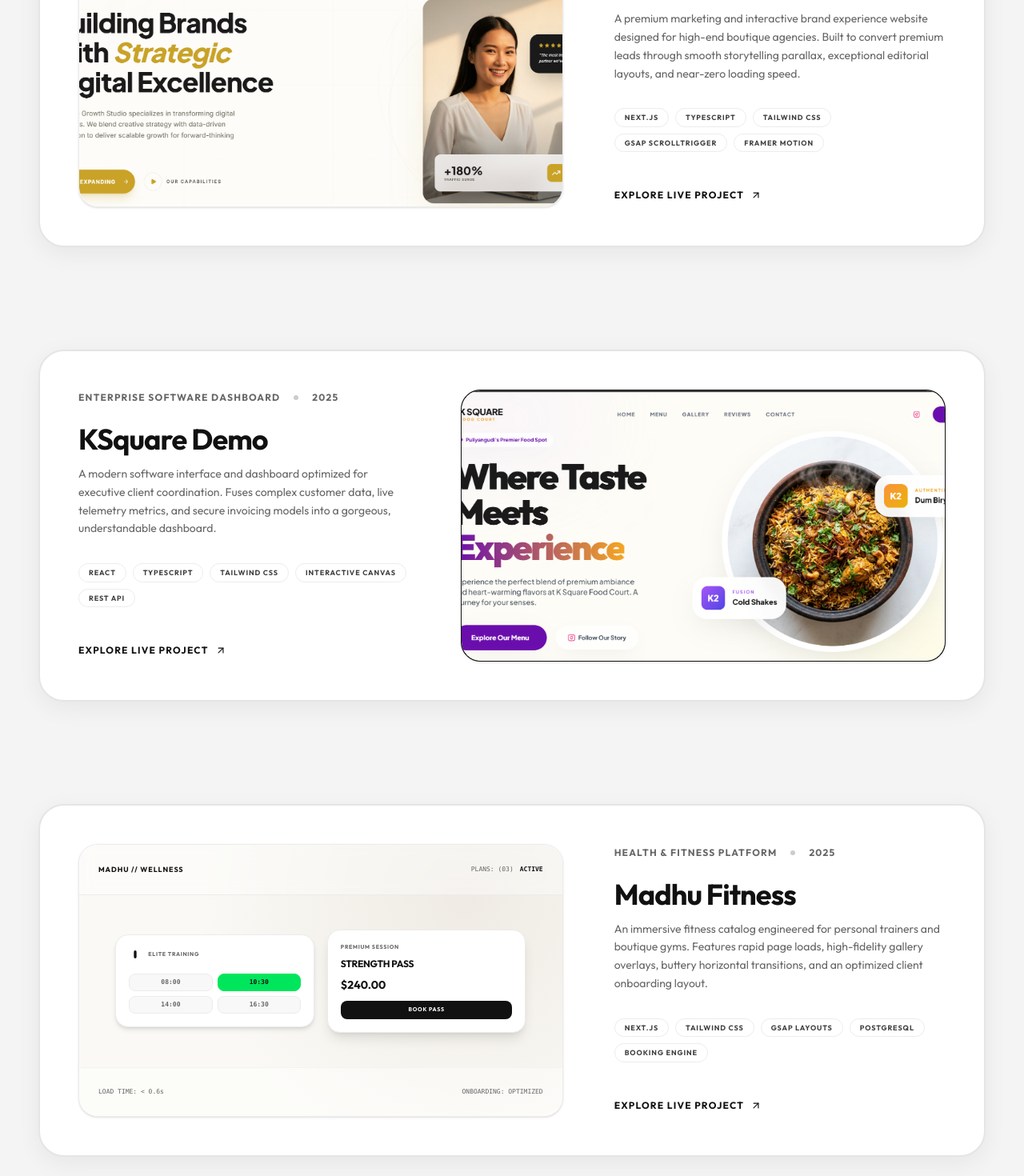
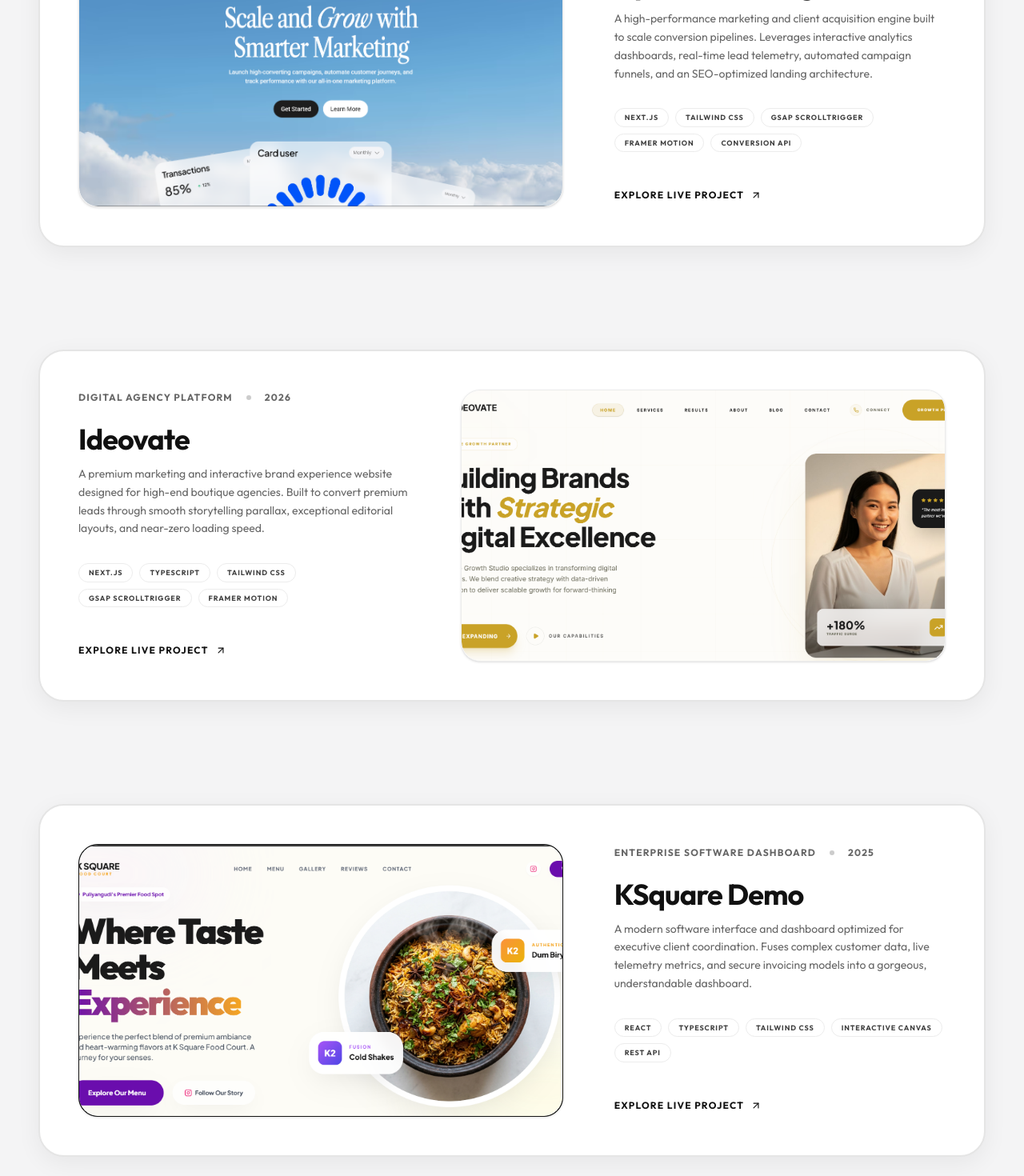
Before and after one commit to buildwithvino/Webportfolio, a Next.js app: page / in a window 1280 px wide. Shown: the part 1320-2790 px from the top of the page at 80% size. Built offline with nearby package versions, Linux system fonts and the light colour scheme; a web font is replaced by a local one.

Commit message:
feat: replace Madhu Fitness with Apex Marketing and update project showcase

```diff
--- a/src/components/WorkShowcase.tsx
+++ b/src/components/WorkShowcase.tsx
@@ -22,6 +22,16 @@ interface Project {
 export default function WorkShowcase() {
   const projects: Project[] = [
     {
+      id: "apexmarketing",
+      name: "Apex Marketing",
+      category: "Performance Marketing Platform",
+      year: "2025",
+      description: "A high-performance marketing and client acquisition engine built to scale conversion pipelines. Leverages interactive analytics dashboards, real-time lead telemetry, automated campaign funnels, and an SEO-optimized landing architecture.",
+      tech: ["Next.js", "Tailwind CSS", "GSAP ScrollTrigger", "Framer Motion", "Conversion API"],
+      color: "bg-[#FFFFFF] border-[#ECECEC]",
+      url: "https://catalistemliswebflowio.vercel.app/",
+    },
+    {
       id: "ideovate",
       name: "Ideovate",
       category: "Digital Agency Platform",
@@ -40,16 +50,6 @@ export default function WorkShowcase() {
       tech: ["React", "TypeScript", "Tailwind CSS", "Interactive Canvas", "REST API"],
       color: "bg-[#0A0D0F] border-neutral-900",
       url: "https://ksquaredemo.vercel.app/",
-    },
-    {
-      id: "madhufitness",
-      name: "Madhu Fitness",
-      category: "Health & Fitness Platform",
-      year: "2025",
-      description: "An immersive fitness catalog engineered for personal trainers and boutique gyms. Features rapid page loads, high-fidelity gallery overlays, buttery horizontal transitions, and an optimized client onboarding layout.",
-      tech: ["Next.js", "Tailwind CSS", "GSAP Layouts", "PostgreSQL", "Booking Engine"],
-      color: "bg-[#FFFFFF] border-[#ECECEC]",
-      url: "https://madhufitness.netlify.app/",
     },
     {
       id: "trinity",
@@ -333,7 +333,7 @@ function ProjectVisual({
     y.set(0);
   };
 
-  const hasImage = ["ideovate", "ksquare", "trinity"].includes(project.id);
+  const hasImage = ["ideovate", "ksquare", "trinity", "apexmarketing"].includes(project.id);
 
   if (hasImage) {
     return (
@@ -348,7 +348,7 @@ function ProjectVisual({
           alt={`${project.name} - ${project.category}`}
           fill
           sizes="(max-width: 1024px) 100vw, 50vw"
-          priority={project.id === "ideovate"}
+          priority={project.id === "apexmarketing"}
           className={`object-cover transition-transform duration-700 ease-[cubic-bezier(0.16,1,0.3,1)] ${isRowHovered ? 'scale-[1.03]' : 'scale-100'}`}
         />
       </div>
@@ -373,92 +373,116 @@ function ProjectVisual({
         }}
         className="w-full h-full relative"
       >
-        {renderVisualContent(project.id, isRowHovered, px, py)}
+        <RenderVisualContent id={project.id} isHovered={isRowHovered} px={px} py={py} />
       </motion.div>
     </div>
   );
 }
 
-function renderVisualContent(
-  id: string,
-  isHovered: boolean,
-  px: any,
-  py: any
-) {
+function RenderVisualContent({
+  id,
+  isHovered,
+  px,
+  py,
+}: {
+  id: string;
+  isHovered: boolean;
+  px: any;
+  py: any;
+}) {
   const pxStats = useTransform(px, (v: number) => v * 1.5);
   const pyStats = useTransform(py, (v: number) => v * 1.5);
   const bgX = useTransform(px, (v: number) => v * -0.4);
   const bgY = useTransform(py, (v: number) => v * -0.4);
 
-  if (id === "madhufitness") {
+  if (id === "apexmarketing") {
     return (
-      <div className="w-full h-full relative flex flex-col justify-between overflow-hidden bg-[#FAF9F5]">
+      <div className="w-full h-full relative flex flex-col justify-between overflow-hidden bg-[#FAFBFD]">
         {/* Soft elegant warm glow */}
         <motion.div
           style={{ x: bgX, y: bgY }}
-          className="absolute inset-0 bg-[radial-gradient(circle_at_80%_20%,#EFEBE4_0%,transparent_60%)]"
+          className="absolute inset-0 bg-[radial-gradient(circle_at_80%_20%,#EEF2FF_0%,transparent_60%)]"
         />
 
         <div className="flex items-center justify-between border-b border-[#ECECEC] p-6 z-10 bg-white/40 backdrop-blur-sm">
-          <span className="text-[9px] font-bold tracking-widest text-[#111111] uppercase font-sans">MADHU // WELLNESS</span>
+          <span className="text-[9px] font-bold tracking-widest text-[#111111] uppercase font-sans">APEX // PERFORMANCE</span>
           <div className="flex gap-2 text-[8px] font-mono text-[#666666]">
-            <span>PLANS: (03)</span>
-            <span className="text-[#111111] font-bold">ACTIVE</span>
+            <span>CAMPAIGNS: (04)</span>
+            <span className="text-[#00E65C] font-bold">ACTIVE</span>
           </div>
         </div>
 
         {/* App mockup layout */}
         <div className="my-auto w-[85%] mx-auto flex items-center justify-between gap-4 py-4 z-10">
-          {/* Booking calendar card */}
-          <div className="border border-[#ECECEC] bg-white rounded-2xl p-4 flex-1 flex flex-col gap-3 shadow-md">
-            <div className="flex items-center gap-2">
-              <svg viewBox="0 0 24 24" className="w-4 h-4 text-[#111111] shrink-0" fill="currentColor">
-                <path d="M12 4.5A2.5 2.5 0 009.5 7V17A2.5 2.5 0 0012 19.5A2.5 2.5 0 0014.5 17V7A2.5 2.5 0 0012 4.5z" />
-              </svg>
-              <span className="text-[7px] font-bold tracking-widest text-[#666666] uppercase">ELITE TRAINING</span>
+          {/* Conversion trend card */}
+          <div className="border border-[#ECECEC] bg-white rounded-2xl p-4 flex-1 flex flex-col gap-2 shadow-md">
+            <div className="flex items-center justify-between">
+              <span className="text-[7px] font-bold tracking-widest text-[#666666] uppercase">CONVERSION FUNNEL</span>
+              <span className="text-[8px] font-mono text-[#00E65C] font-bold">+18.4%</span>
             </div>
 
-            {/* Interactive light-up slots */}
-            <div className="grid grid-cols-2 gap-1.5 pt-1">
-              {["08:00", "10:30", "14:00", "16:30"].map((time, idx) => (
-                <motion.div
-                  key={time}
-                  className={`py-1 text-center rounded-lg border text-[8px] font-bold font-mono transition-colors duration-300 ${
-                    idx === 1
-                      ? "bg-[#00E65C] border-[#00E65C] text-[#111111]"
-                      : "bg-[#F8F8F8] border-[#ECECEC] text-[#666666]"
-                  }`}
-                  whileHover={{ scale: 1.05 }}
-                  animate={idx === 1 ? { scale: isHovered ? [1, 1.04, 1] : 1 } : {}}
+            {/* Custom SVG line chart mockup */}
+            <div className="w-full h-12 relative mt-1">
+              <svg viewBox="0 0 120 40" className="w-full h-full text-[#6366F1]" fill="none">
+                <defs>
+                  <linearGradient id="chartGlow" x1="0" y1="0" x2="0" y2="1">
+                    <stop offset="0%" stopColor="#6366F1" stopOpacity="0.2" />
+                    <stop offset="100%" stopColor="#6366F1" stopOpacity="0.0" />
+                  </linearGradient>
+                </defs>
+                <motion.path
+                  d="M0 35 Q15 25 30 30 T60 15 T90 20 T120 5"
+                  stroke="currentColor"
+                  strokeWidth="2"
+                  strokeLinecap="round"
+                  initial={{ pathLength: 0 }}
+                  animate={{ pathLength: 1 }}
+                  transition={{ duration: 2, ease: "easeOut" }}
+                />
+                <path
+                  d="M0 35 Q15 25 30 30 T60 15 T90 20 T120 5 L120 40 L0 40 Z"
+                  fill="url(#chartGlow)"
+                />
+                <motion.circle
+                  cx="120"
+                  cy="5"
+                  r="3"
+                  fill="#00E65C"
+                  animate={{ r: isHovered ? [3, 5, 3] : 3 }}
                   transition={{ repeat: Infinity, duration: 1.5 }}
-                >
-                  {time}
-                </motion.div>
-              ))}
+                />
+              </svg>
+            </div>
+
+            <div className="flex items-center justify-between pt-1 border-t border-[#F1F5F9] mt-1">
+              <span className="text-[7px] font-mono text-[#666666]">CTR: 5.8%</span>
+              <span className="text-[7px] font-mono text-[#111111] font-bold">ROAS: 4.8x</span>
             </div>
           </div>
 
-          {/* Floating package ticket */}
+          {/* Floating lead telemetry ticket */}
           <motion.div
             style={{ x: pxStats, y: pyStats }}
-            className="flex flex-col gap-2.5 flex-1 justify-center bg-white border border-[#ECECEC] rounded-2xl p-4 shadow-lg"
+            className="flex flex-col gap-2 flex-1 justify-center bg-white border border-[#ECECEC] rounded-2xl p-4 shadow-lg"
           >
-            <span className="text-[7px] font-bold tracking-widest text-[#666666] uppercase">PREMIUM SESSION</span>
-            <h5 className="text-xs font-black tracking-tight text-[#111111] uppercase leading-none">STRENGTH PASS</h5>
-            <div className="text-sm font-bold text-[#111111]">$240.00</div>
+            <span className="text-[7px] font-bold tracking-widest text-[#666666] uppercase">LEAD ACQUISITION</span>
+            <h5 className="text-xs font-black tracking-tight text-[#111111] uppercase leading-none">TELEMETRY</h5>
+            <div className="text-sm font-extrabold text-[#111111]">
+              4,820 <span className="text-[8px] font-mono text-[#666666] font-normal">/mo</span>
+            </div>
             <motion.div
               whileHover={{ scale: 1.02 }}
               whileTap={{ scale: 0.98 }}
-              className="w-full bg-[#111111] hover:bg-[#00E65C] hover:text-[#111111] py-1.5 rounded-lg text-[7px] font-bold tracking-widest text-center text-white uppercase transition-colors duration-300 cursor-pointer"
+              className="w-full bg-[#111111] hover:bg-[#6366F1] hover:text-white py-1.5 rounded-lg text-[7px] font-bold tracking-widest text-center text-white uppercase transition-colors duration-300 cursor-pointer"
             >
-              BOOK PASS
+              OPTIMIZE FUNNEL
             </motion.div>
           </motion.div>
         </div>
 
         <div className="flex items-center justify-between p-6 text-[8px] font-mono text-[#666666] z-10 border-t border-[#ECECEC]/50 bg-white/40">
-          <div>LOAD TIME: &lt; 0.6s</div>
-          <div>ONBOARDING: OPTIMIZED</div>
+          <div>LEAD PIPELINE: INSTANT</div>
+          <div>CONVERSION RATE: +24%</div>
         </div>
       </div>
     );
```
Also changed, not shown: public/images/apexmarketing.png (added), public/llms.txt.
